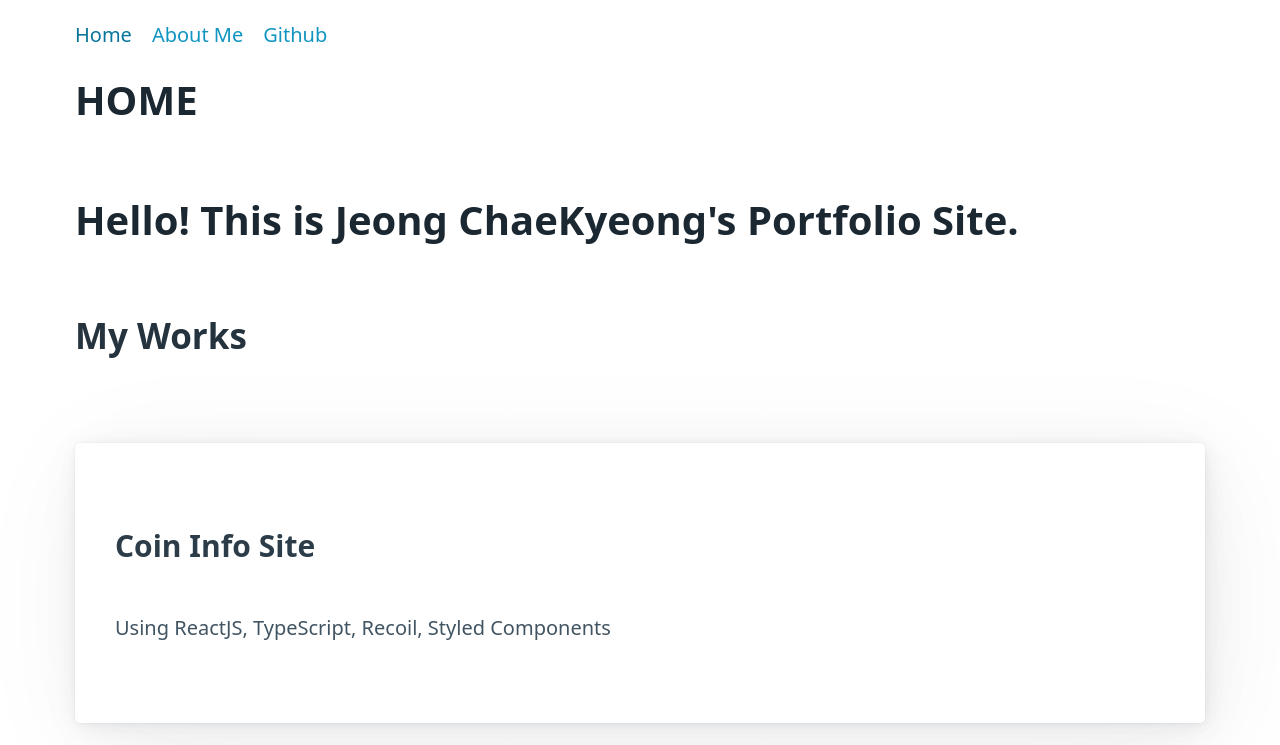
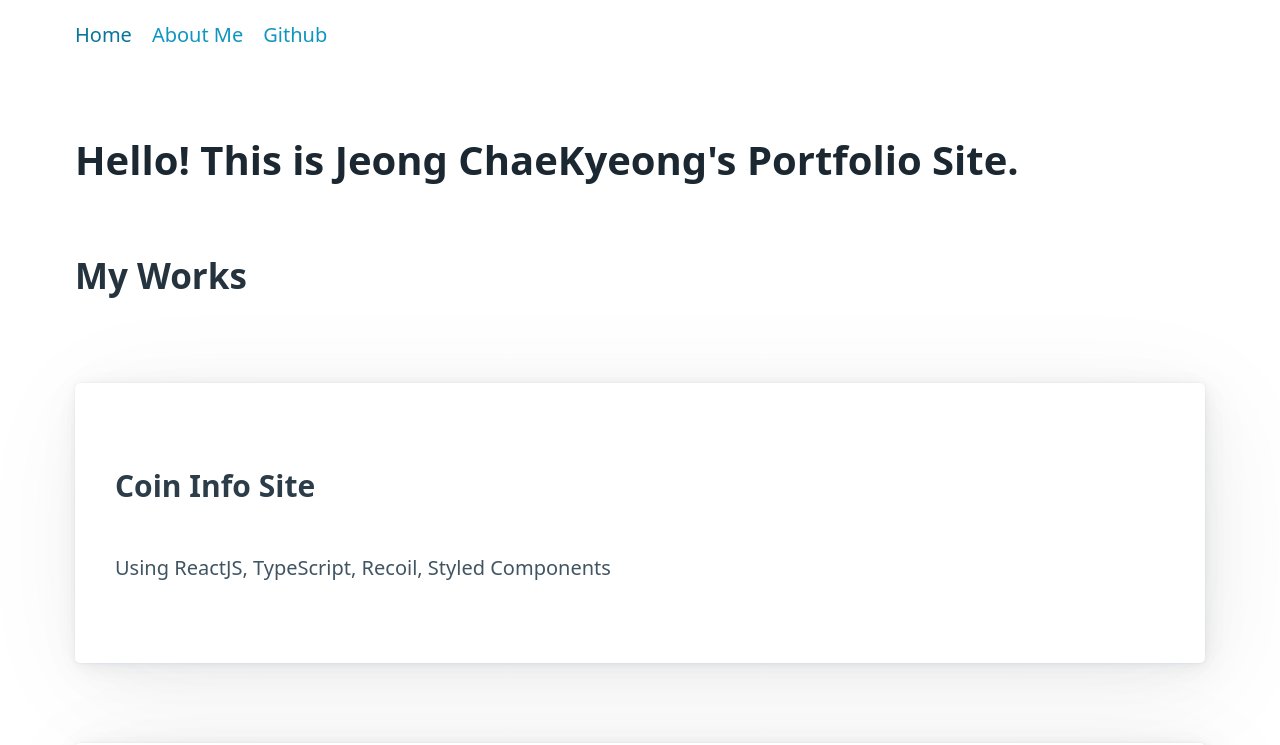
Before and after one commit to chae-chae/My-Portfolio-2023, a Gatsby site: page / in a window 1280 px wide. Shown: the top 745 px of the page. Built offline with nearby package versions, Linux system fonts and the light colour scheme; Gatsby itself is replaced by a stand-in of ours.

Commit message:
edit readme.md

```diff
--- a/src/pages/index.tsx
+++ b/src/pages/index.tsx
@@ -8,7 +8,7 @@ export default function IndexPage({
 }: PageProps<Queries.GithubPostsQuery>) {
   console.log(data);
   return (
-    <Layout title="HOME">
+    <Layout title="">
       <h1>Hello! This is Jeong ChaeKyeong's Portfolio Site.</h1>
       <h2>My Works</h2>
       <section>
```
Also changed, not shown: README.md.
